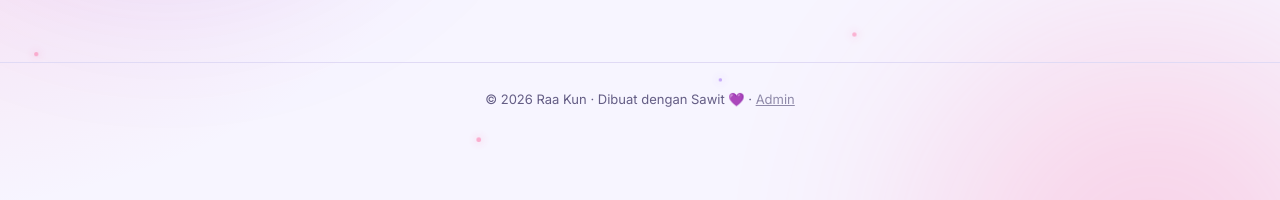
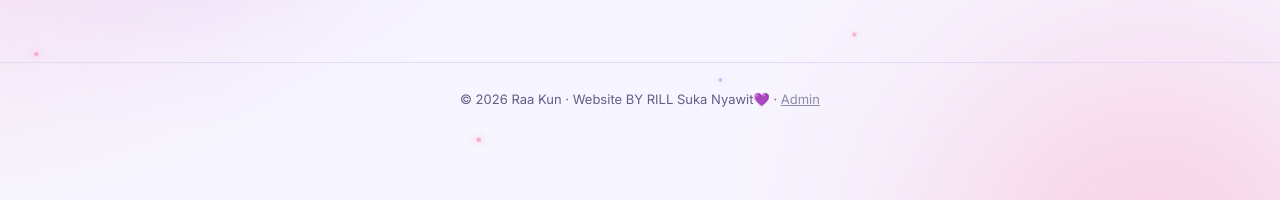
Before and after one commit to rill-glitch/raa_kun.99, a website: page index.html in a window 1280 px wide. Shown: the part 423-623 px from the top of the page. Drawn offline with Linux system fonts and the light colour scheme; no server answers; a web font is replaced by a local one.

Commit message:
index.html

```diff
--- a/index.html
+++ b/index.html
@@ -35,7 +35,7 @@
       <section class="view" id="v-sosial"><h2>Sosial Media</h2><p class="sub">Ikuti biar tidak ketinggalan info live.</p><div class="soc" id="soc"></div></section>
     </main>
     <div class="music-player" id="musicPlayer"><audio id="bgMusic" preload="metadata"></audio><button type="button" id="musicToggle" class="music-btn" aria-label="Putar musik" title="Putar atau jeda musik">▶</button><div class="music-info"><span class="music-label">NOW PLAYING</span><span class="music-name" id="musicName">Raa Kun's Theme</span></div><input id="musicVolume" class="music-volume" type="range" min="0" max="1" step="0.05" value="0.3" aria-label="Atur volume musik" title="Atur volume" /></div>
-    <footer>© <span id="yr"></span> <span id="fn">Raa Kun</span> · Dibuat dengan Sawit 💜 · <a href="#admin" id="adminLink">Admin</a></footer>
+    <footer>© <span id="yr"></span> <span id="fn">Raa Kun</span> · Website BY RILL Suka Nyawit💜 · <a href="#admin" id="adminLink">Admin</a></footer>
     <div class="toast" id="toast"></div>
     <script src="logo.js"></script><script src="script.js"></script>
   </body>
```
